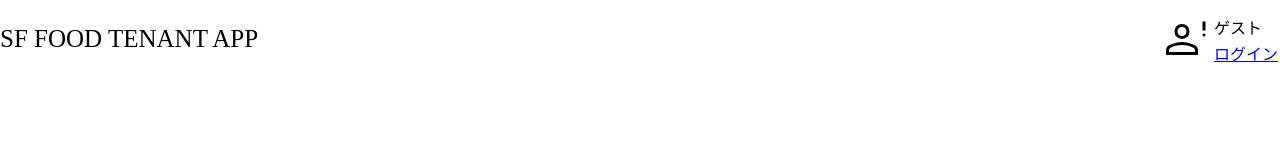
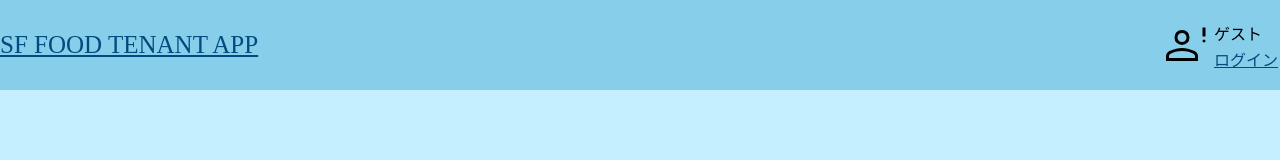
Before and after one commit to wing-0902/SF-TENANT_food, an Astro site: page / in a window 1280 px wide. Built offline with nearby package versions, Linux system fonts and the light colour scheme; Astro itself is replaced by a stand-in of ours; no server answers; a web font is replaced by a local one.

Commit message:
まあまあ

```diff
--- a/src/components/LayoutUI/Header.astro
+++ b/src/components/LayoutUI/Header.astro
@@ -3,15 +3,18 @@ import AccountOnHeader from '../AccountUI/AccountOnHeader.svelte';
 ---
 
 <header>
-  <p>SF FOOD TENANT APP</p>
+  <a href='/'>SF FOOD TENANT APP</a>
   <AccountOnHeader client:load />
 </header>
 
 <style lang="scss">
   header {
     display: flex;
+    background-color: skyblue;
     justify-content: space-between;
-    p {
+    align-items: center;
+    height: 90px;
+    a {
       font-size: 25px;
     }
   }
--- a/src/styles/globals.scss
+++ b/src/styles/globals.scss
@@ -13,4 +13,9 @@ body {
 body {
   -webkit-font-smoothing: antialiased;
   -moz-osx-font-smoothing: grayscale;
+  background-color: rgb(197, 239, 255);
 }
+
+a {
+  color: rgb(0, 76, 126);
+}
```
